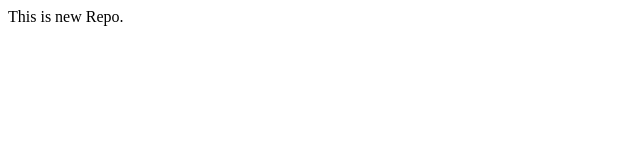
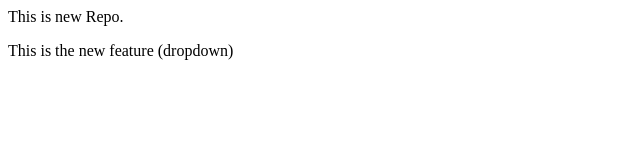
Before and after one commit to Pournima-Hatkar/localrepo, a plain HTML site: page index.html in a window 1280 px wide. Shown: the whole page, without its empty margins (0-640 px from the left). Drawn offline with Linux system fonts and the light colour scheme.

Commit message:
new line added

```diff
--- a/index.html
+++ b/index.html
@@ -1 +1,2 @@
 <p>This is new Repo.</p>
+<p>This is the new feature (dropdown)</p>
```
